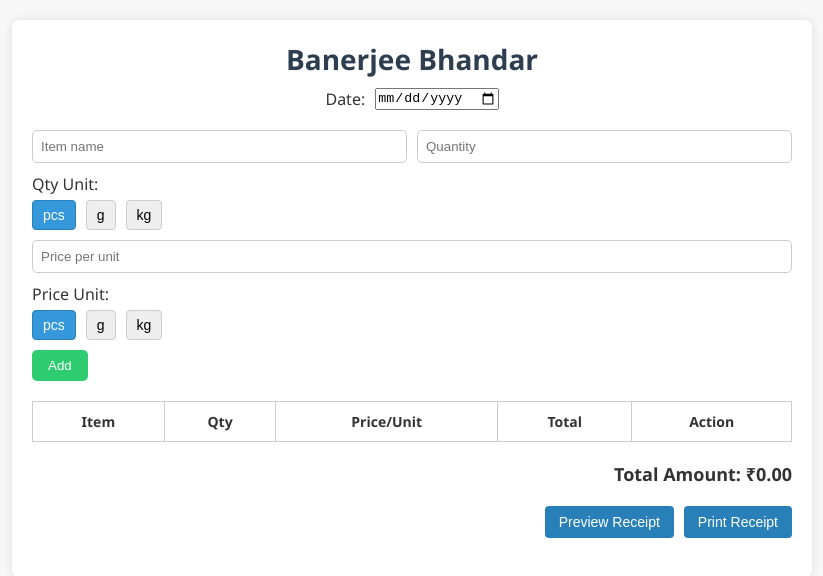
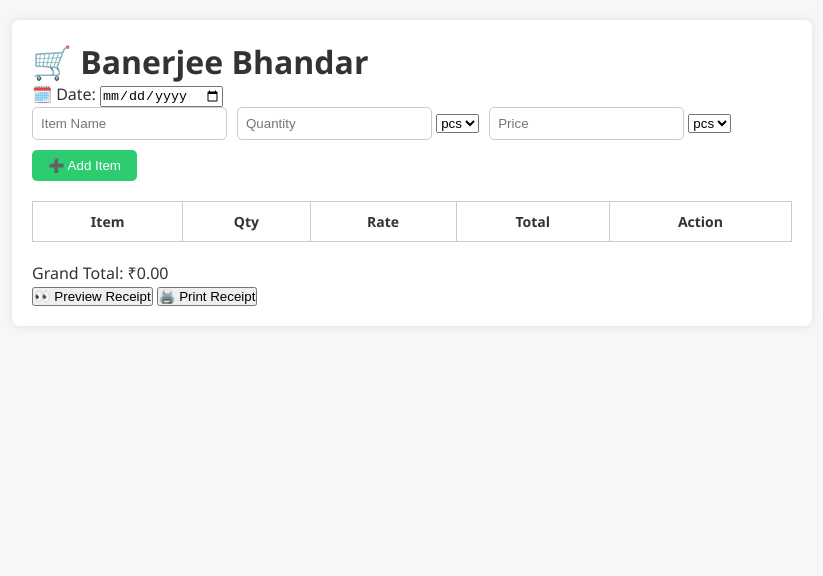
Before and after one commit to Swarup2024web/ShopCalc, a plain HTML site: page index.html in a window 1280 px wide. Shown: the whole page, without its empty margins (228-1051 px from the left). Drawn offline with Linux system fonts and the light colour scheme.

Commit message:
Update index.html

```diff
--- a/index.html
+++ b/index.html
@@ -3,82 +3,81 @@
 <head>
   <meta charset="UTF-8" />
   <meta name="viewport" content="width=device-width, initial-scale=1.0"/>
-  <title>Banerjee Bhandar - Shop Calculator</title>
+  <title>Banerjee Bhandar Calculator</title>
   <link rel="stylesheet" href="style.css" />
 </head>
 <body>
   <div class="container">
-    <header>
-      <h1>Banerjee Bhandar</h1>
-      <div class="top-info">
-        <label for="date">Date:</label>
-        <input type="date" id="date" />
-      </div>
-    </header>
+    <h1>🛒 Banerjee Bhandar</h1>
 
-    <form id="itemForm">
-      <input type="text" id="itemName" placeholder="Item name" required />
+    <div class="top-section">
+      <label for="shop-date">🗓️ Date:</label>
+      <input type="date" id="shop-date" />
+    </div>
 
-      <input type="number" id="quantity" placeholder="Quantity" required />
-      <div class="unit-buttons">
-        <label>Qty Unit:</label>
-        <div class="unit-group" id="qtyUnitGroup">
-          <button type="button" class="unit-btn active" data-unit="pcs">pcs</button>
-          <button type="button" class="unit-btn" data-unit="g">g</button>
-          <button type="button" class="unit-btn" data-unit="kg">kg</button>
-        </div>
+    <form id="item-form">
+      <div class="row">
+        <input type="text" id="item-name" placeholder="Item Name" required />
       </div>
 
-      <input type="number" id="pricePerUnit" placeholder="Price per unit" required />
-      <div class="unit-buttons">
-        <label>Price Unit:</label>
-        <div class="unit-group" id="priceUnitGroup">
-          <button type="button" class="unit-btn active" data-unit="pcs">pcs</button>
-          <button type="button" class="unit-btn" data-unit="g">g</button>
-          <button type="button" class="unit-btn" data-unit="kg">kg</button>
-        </div>
+      <div class="row">
+        <input type="number" id="item-qty" placeholder="Quantity" required />
+        <select id="qty-unit">
+          <option value="pcs">pcs</option>
+          <option value="g">g</option>
+          <option value="kg">kg</option>
+        </select>
       </div>
 
-      <button type="submit">Add</button>
+      <div class="row">
+        <input type="number" id="item-price" placeholder="Price" required />
+        <select id="price-unit">
+          <option value="pcs">pcs</option>
+          <option value="g">g</option>
+          <option value="kg">kg</option>
+        </select>
+      </div>
+
+      <button type="submit">➕ Add Item</button>
     </form>
 
-    <table id="itemTable">
+    <table>
       <thead>
         <tr>
           <th>Item</th>
           <th>Qty</th>
-          <th>Price/Unit</th>
+          <th>Rate</th>
           <th>Total</th>
           <th>Action</th>
         </tr>
       </thead>
-      <tbody id="itemList"></tbody>
+      <tbody id="items-body"></tbody>
     </table>
 
-    <div class="totals">
-      <strong>Total Amount: ₹<span id="totalAmount">0.00</span></strong>
+    <div class="total-section">
+      Grand Total: ₹<span id="grand-total">0.00</span>
     </div>
 
-    <div class="buttons">
-      <button onclick="previewReceipt()">Preview Receipt</button>
-      <button onclick="printReceipt()">Print Receipt</button>
+    <div class="action-buttons">
+      <button id="preview-btn">👀 Preview Receipt</button>
+      <button id="print-btn">🖨️ Print Receipt</button>
     </div>
 
-    <div id="receiptPreview" class="receipt hidden">
-      <h2>Banerjee Bhandar</h2>
-      <p>Date: <span id="receiptDate"></span></p>
+    <div id="receipt" class="hidden">
+      <h2>Receipt - Banerjee Bhandar</h2>
+      <p>Date: <span id="receipt-date"></span></p>
       <table>
         <thead>
           <tr>
             <th>Item</th>
             <th>Qty</th>
             <th>Rate</th>
-            <th>Amount</th>
+            <th>Total</th>
           </tr>
         </thead>
-        <tbody id="receiptItems"></tbody>
+        <tbody id="receipt-body"></tbody>
       </table>
-      <p class="total">Total: ₹<span id="receiptTotal">0.00</span></p>
+      <p><strong>Total:</strong> ₹<span id="receipt-total">0.00</span></p>
     </div>
   </div>
 
```
